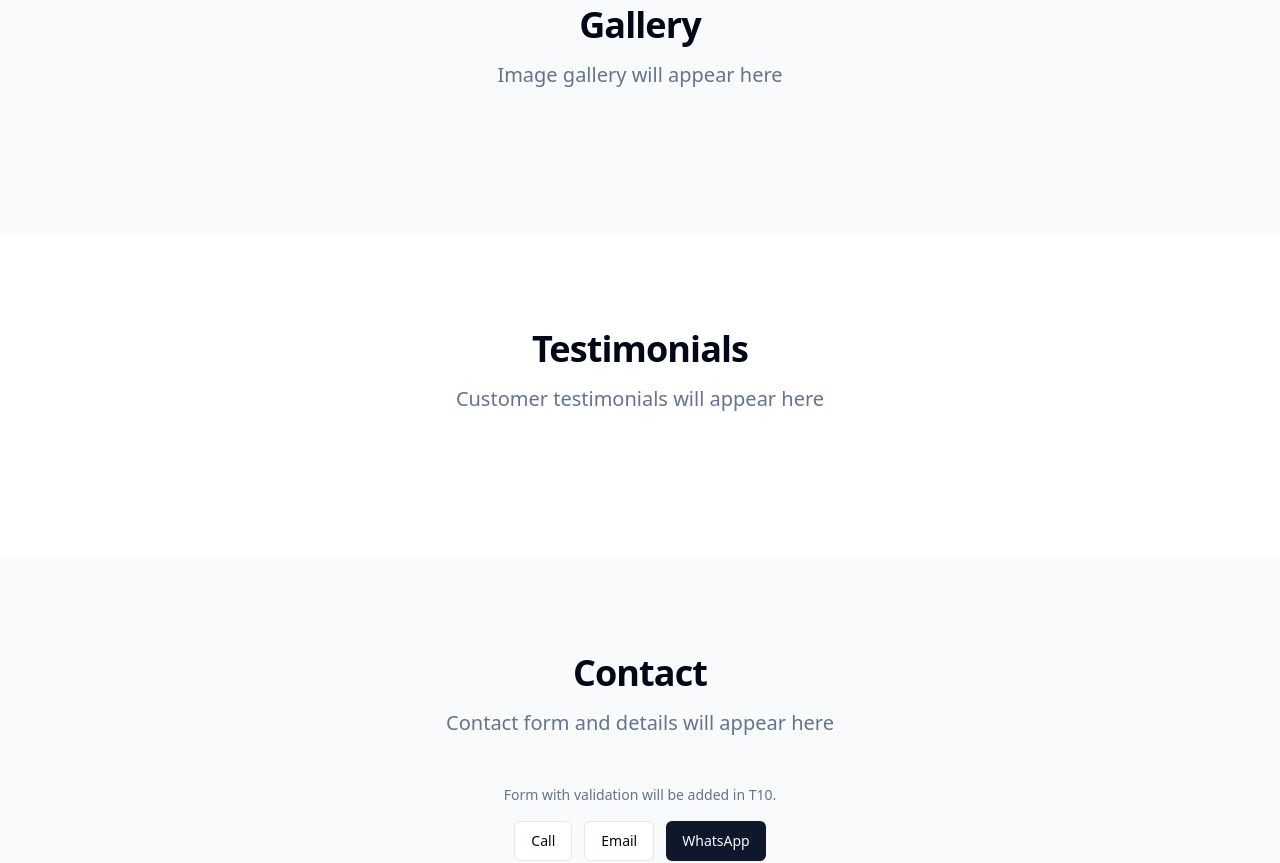
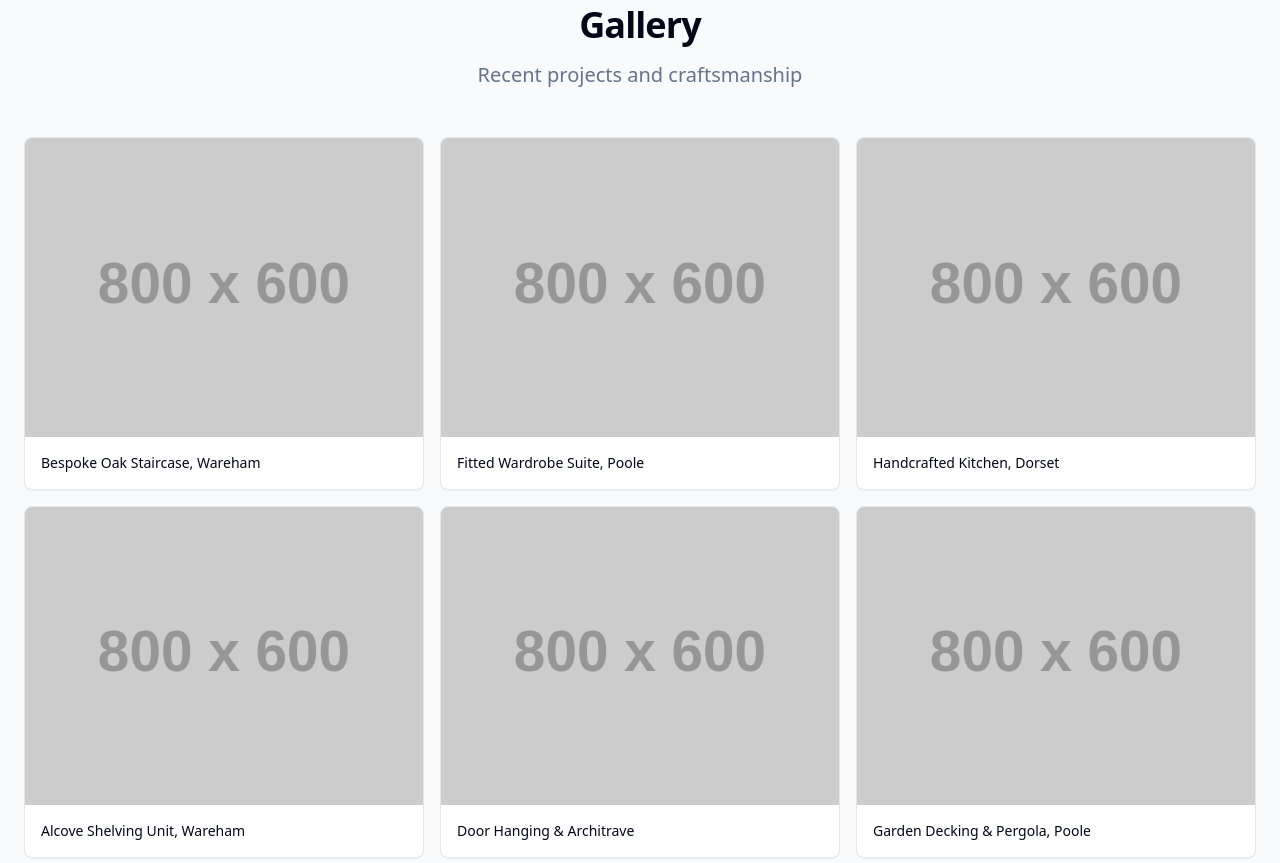
Before and after one commit to James1Law/vibe-test-carpenter-site, a React (Vite) app: page / in a window 1280 px wide. Shown: the part 2460-3323 px from the top of the page. Built offline with nearby package versions, Linux system fonts and the light colour scheme.

Commit message:
feat(gallery): add placeholder gallery with lazy-loaded images and captions

```diff
--- a/src/App.tsx
+++ b/src/App.tsx
@@ -6,6 +6,7 @@ import { Button } from '@/components/ui/button'
 import { Hero } from '@/sections/Hero'
 import { About } from '@/sections/About'
 import { Services } from '@/sections/Services'
+import { Gallery } from '@/sections/Gallery'
 
 function App() {
   return (
@@ -19,17 +20,10 @@ function App() {
       {/* Services section */}
       <Services />
 
+      {/* Gallery section */}
+      <Gallery />
+
       {/* Placeholder sections - real content comes in later tasks */}
-
-      <Section id="gallery" className="bg-muted/50">
-        <Container>
-          <SectionHeading
-            title="Gallery"
-            subtitle="Image gallery will appear here"
-            centered
-          />
-        </Container>
-      </Section>
 
       <Section id="testimonials">
         <Container>
--- /dev/null
+++ b/src/data/gallery.ts
@@ -0,0 +1,75 @@
+export interface GalleryImage {
+  id: string
+  src: string
+  alt: string
+  width: number
+  height: number
+  caption?: string
+}
+
+export const galleryImages: GalleryImage[] = [
+  {
+    id: 'staircase-oak',
+    src: 'https://placehold.co/800x600/334155/f1f5f9?text=Bespoke+Staircase',
+    alt: 'Bespoke oak staircase with turned spindles and handrail',
+    width: 800,
+    height: 600,
+    caption: 'Bespoke Oak Staircase, Wareham',
+  },
+  {
+    id: 'wardrobe-fitted',
+    src: 'https://placehold.co/800x600/475569/f1f5f9?text=Fitted+Wardrobe',
+    alt: 'Fitted wardrobe with sliding doors and internal lighting',
+    width: 800,
+    height: 600,
+    caption: 'Fitted Wardrobe Suite, Poole',
+  },
+  {
+    id: 'kitchen-units',
+    src: 'https://placehold.co/800x600/334155/f1f5f9?text=Kitchen+Units',
+    alt: 'Custom kitchen units with shaker-style doors',
+    width: 800,
+    height: 600,
+    caption: 'Handcrafted Kitchen, Dorset',
+  },
+  {
+    id: 'alcove-shelving',
+    src: 'https://placehold.co/800x600/475569/f1f5f9?text=Alcove+Shelving',
+    alt: 'Built-in alcove shelving with adjustable shelves',
+    width: 800,
+    height: 600,
+    caption: 'Alcove Shelving Unit, Wareham',
+  },
+  {
+    id: 'door-installation',
+    src: 'https://placehold.co/800x600/334155/f1f5f9?text=Door+Installation',
+    alt: 'Period-style internal door with architrave detail',
+    width: 800,
+    height: 600,
+    caption: 'Door Hanging & Architrave',
+  },
+  {
+    id: 'decking-pergola',
+    src: 'https://placehold.co/800x600/475569/f1f5f9?text=Garden+Decking',
+    alt: 'Garden decking with integrated pergola and seating',
+    width: 800,
+    height: 600,
+    caption: 'Garden Decking & Pergola, Poole',
+  },
+  {
+    id: 'renovation-detail',
+    src: 'https://placehold.co/800x600/334155/f1f5f9?text=Renovation+Work',
+    alt: 'Property renovation showing bespoke joinery throughout',
+    width: 800,
+    height: 600,
+    caption: 'Full Property Renovation',
+  },
+  {
+    id: 'staircase-detail',
+    src: 'https://placehold.co/800x600/475569/f1f5f9?text=Staircase+Detail',
+    alt: 'Close-up detail of staircase newel post and joinery',
+    width: 800,
+    height: 600,
+    caption: 'Precision Joinery Detail',
+  },
+]
--- a/src/index.css
+++ b/src/index.css
@@ -99,3 +99,14 @@
     @apply text-sm text-muted-foreground;
   }
 }
+
+/* Respect user motion preferences */
+@media (prefers-reduced-motion: reduce) {
+  *,
+  *::before,
+  *::after {
+    animation-duration: 0.01ms !important;
+    animation-iteration-count: 1 !important;
+    transition-duration: 0.01ms !important;
+  }
+}
--- /dev/null
+++ b/src/sections/Gallery.tsx
@@ -0,0 +1,57 @@
+import { Card, CardContent } from '@/components/ui/card'
+import { Container } from '@/components/common/Container'
+import { Section } from '@/components/common/Section'
+import { SectionHeading } from '@/components/common/SectionHeading'
+import { galleryImages } from '@/data/gallery'
+
+export function Gallery() {
+  return (
+    <section id="gallery" aria-labelledby="gallery-heading">
+      <Section className="bg-muted/50">
+        <Container>
+          <SectionHeading
+            title="Gallery"
+            subtitle="Recent projects and craftsmanship"
+            centered
+          />
+
+          <div className="grid gap-4 sm:grid-cols-2 lg:grid-cols-3">
+            {galleryImages.map((image) => (
+              <Card
+                key={image.id}
+                className="overflow-hidden transition-shadow hover:shadow-lg"
+              >
+                <CardContent className="p-0">
+                  <div className="relative aspect-[4/3] overflow-hidden bg-muted">
+                    <img
+                      src={image.src}
+                      alt={image.alt}
+                      width={image.width}
+                      height={image.height}
+                      loading="lazy"
+                      decoding="async"
+                      className="h-full w-full object-cover transition-transform duration-300 hover:scale-105"
+                    />
+                  </div>
+                  {image.caption && (
+                    <div className="p-4">
+                      <p className="text-sm font-medium text-foreground">
+                        {image.caption}
+                      </p>
+                    </div>
+                  )}
+                </CardContent>
+              </Card>
+            ))}
+          </div>
+
+          <div className="mt-8 text-center">
+            <p className="text-sm text-muted-foreground">
+              Placeholder images — to be replaced with project photography
+            </p>
+          </div>
+        </Container>
+      </Section>
+    </section>
+  )
+}
```
